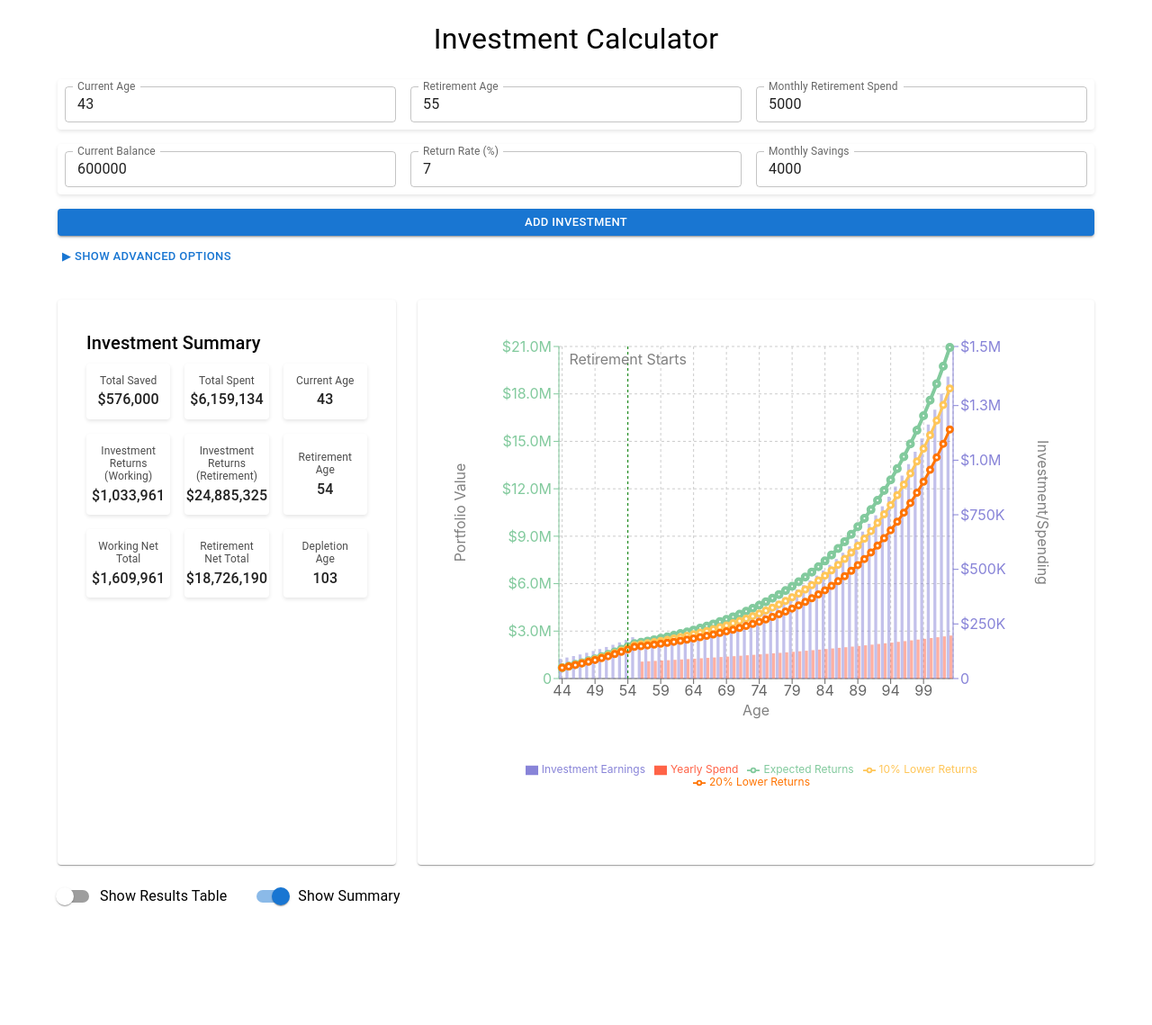
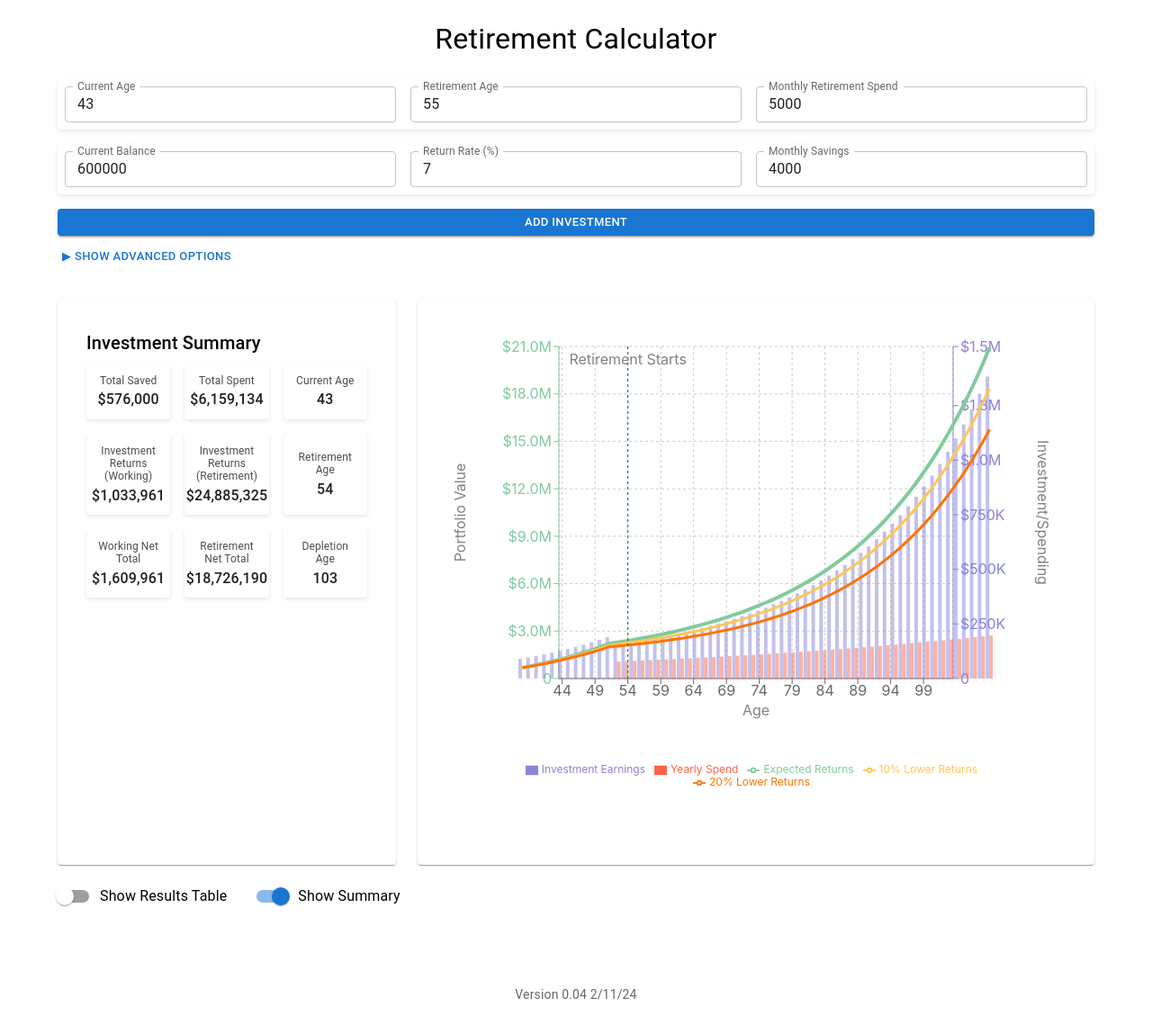
Before and after one commit to caineosborne/Investment_Calc, a React (Create React App) app: page / in a window 1280 px wide. Shown: the whole page at 90% size. Before the commit the page ends 1039 px from the top, so only its background shows below. Built offline with nearby package versions, Linux system fonts and the light colour scheme.

Commit message:
update layout for graph

```diff
--- a/src/App.js
+++ b/src/App.js
@@ -1,7 +1,11 @@
-import React from 'react';
+import React, { useEffect } from 'react';
 import InvestmentCalculator from './Components/InvestmentCalculator';
 
 function App() {
+  useEffect(() => {
+    document.title = 'Retirement Calculator';
+  }, []);
+
   return (
     <div className="App">
       <InvestmentCalculator />
--- a/src/Components/InvestmentCalculator.js
+++ b/src/Components/InvestmentCalculator.js
@@ -278,11 +278,13 @@ const InvestmentCalculator = () => {
 
 
     return (
+        <>
+
             <Container sx={layoutStyles.mainContainer}>
                 {/* Header Section */}
                 <Box sx={layoutStyles.headerSection}>
                     <Typography variant="h4" sx={layoutStyles.title}>
-                    Investment Calculator
+                        Retirement Calculator
                     </Typography>
                 </Box>
 
@@ -420,9 +422,24 @@ const InvestmentCalculator = () => {
                     </Box>
                 )}
 
+            </Container>
 
-        </Container >
+
+            <Container sx={layoutStyles.mainContainer}>
+                <Typography
+                    variant="body2"
+                    sx={{
+                        textAlign: 'center',
+                        mt: 4,
+                        color: 'text.secondary'
+                    }}
+                >
+                    Version 0.04 2/11/24
+                </Typography>
+            </Container>
+        </>
     );
+
 };
 
 export default InvestmentCalculator;
```
Lines whose indentation alone changed are shown as unchanged.
